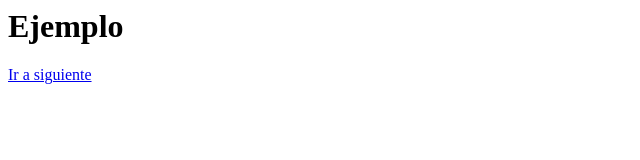
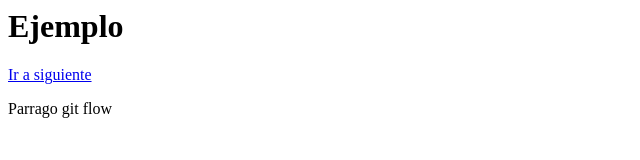
Before and after one commit to jlopezCutonala/improved-octo-succotash, a plain HTML site: page index.html in a window 1280 px wide. Shown: the whole page, without its empty margins (0-640 px from the left). Drawn offline with Linux system fonts and the light colour scheme.

Commit message:
Nuevo parrafo

```diff
--- a/index.html
+++ b/index.html
@@ -2,5 +2,8 @@
     <body>
         <h1>Ejemplo</h1>
         <a href="pag2.html">Ir a siguiente</a>
+        <p>
+            Parrago git flow
+        </p>
     </body>
 </html>
```
